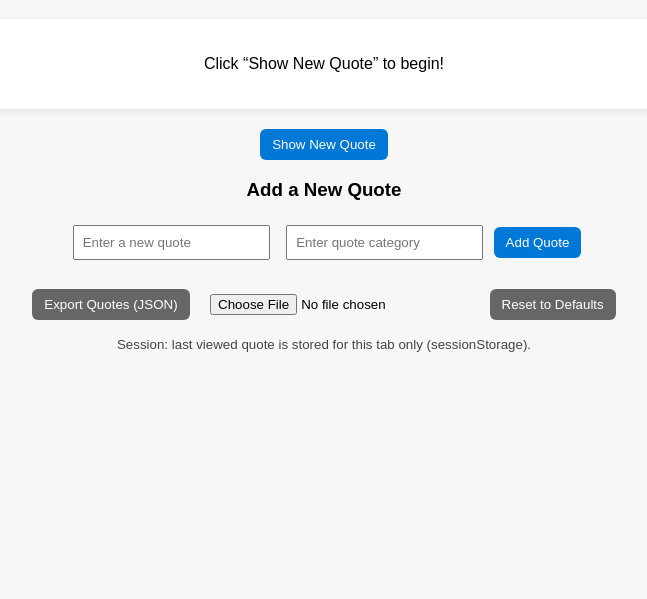
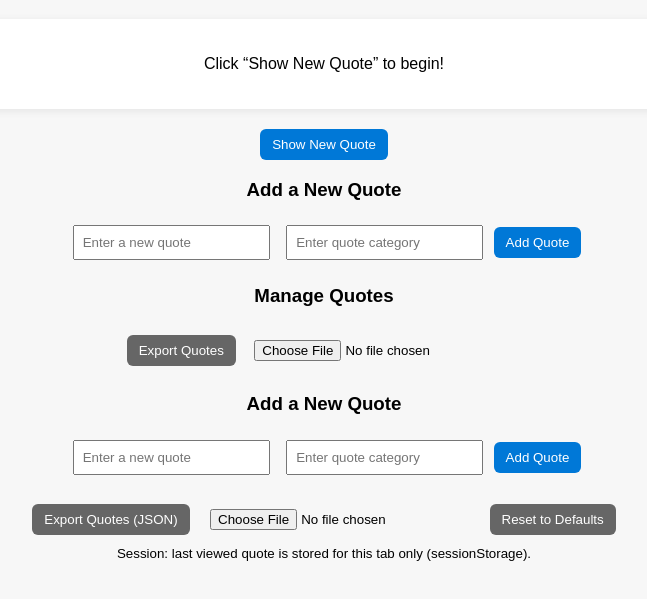
Before and after one commit to pshluvu/alx_fe_javascript, a plain HTML site: page dom-manipulation/index.html in a window 1280 px wide. Shown: the part 101-700 px from the top of the page, without its empty margins (316-963 px from the left). Drawn offline with Linux system fonts and the light colour scheme.

Commit message:
Update index.html

```diff
--- a/dom-manipulation/index.html
+++ b/dom-manipulation/index.html
@@ -5,15 +5,46 @@
   <meta name="viewport" content="width=device-width,initial-scale=1" />
   <title>Dynamic Quote Generator</title>
   <style>
-    body { font-family: Arial, sans-serif; text-align: center; padding: 32px; background:#f7f7f7; }
-    #quoteDisplay { margin: 20px auto; padding: 20px; width: 70%; background: #fff; border-radius: 10px; box-shadow: 0 2px 8px rgba(0,0,0,0.08); }
-    #quoteCategory { color: #666; font-style: italic; margin-top:8px; }
-    input { margin: 6px; padding: 8px; }
-    button { padding: 8px 12px; border: none; border-radius:6px; cursor: pointer; background:#0078D7; color:#fff; }
-    button.secondary { background:#666; }
-    .controls { margin-top: 14px; }
-    #addQuoteContainer { margin-top: 18px; }
-    small { color:#444; display:block; margin-top:8px; }
+    body {
+      font-family: Arial, sans-serif;
+      text-align: center;
+      padding: 32px;
+      background: #f7f7f7;
+    }
+    #quoteDisplay {
+      margin: 20px auto;
+      padding: 20px;
+      width: 70%;
+      background: #fff;
+      border-radius: 10px;
+      box-shadow: 0 2px 8px rgba(0,0,0,0.08);
+    }
+    #quoteCategory {
+      color: #666;
+      font-style: italic;
+      margin-top: 8px;
+    }
+    input {
+      margin: 6px;
+      padding: 8px;
+    }
+    button {
+      padding: 8px 12px;
+      border: none;
+      border-radius: 6px;
+      cursor: pointer;
+      background: #0078D7;
+      color: #fff;
+    }
+    button:hover {
+      background: #005fa3;
+    }
+    .secondary {
+      background: #666;
+    }
+    .controls {
+      margin-top: 14px;
+    }
   </style>
 </head>
 <body>
@@ -28,7 +59,19 @@
     <button id="newQuote">Show New Quote</button>
   </div>
 
-  <!-- script.js will create the add/import/export UI dynamically -->
+  <h3>Add a New Quote</h3>
+  <div id="addQuoteContainer">
+    <input id="newQuoteText" type="text" placeholder="Enter a new quote" />
+    <input id="newQuoteCategory" type="text" placeholder="Enter quote category" />
+    <button id="addQuoteBtn">Add Quote</button>
+  </div>
+
+  <h3>Manage Quotes</h3>
+  <div id="manageContainer">
+    <button id="exportBtn" class="secondary">Export Quotes</button>
+    <input type="file" id="importFile" accept=".json" onchange="importFromJsonFile(event)" />
+  </div>
+
   <script src="script.js"></script>
 </body>
 </html>
```
